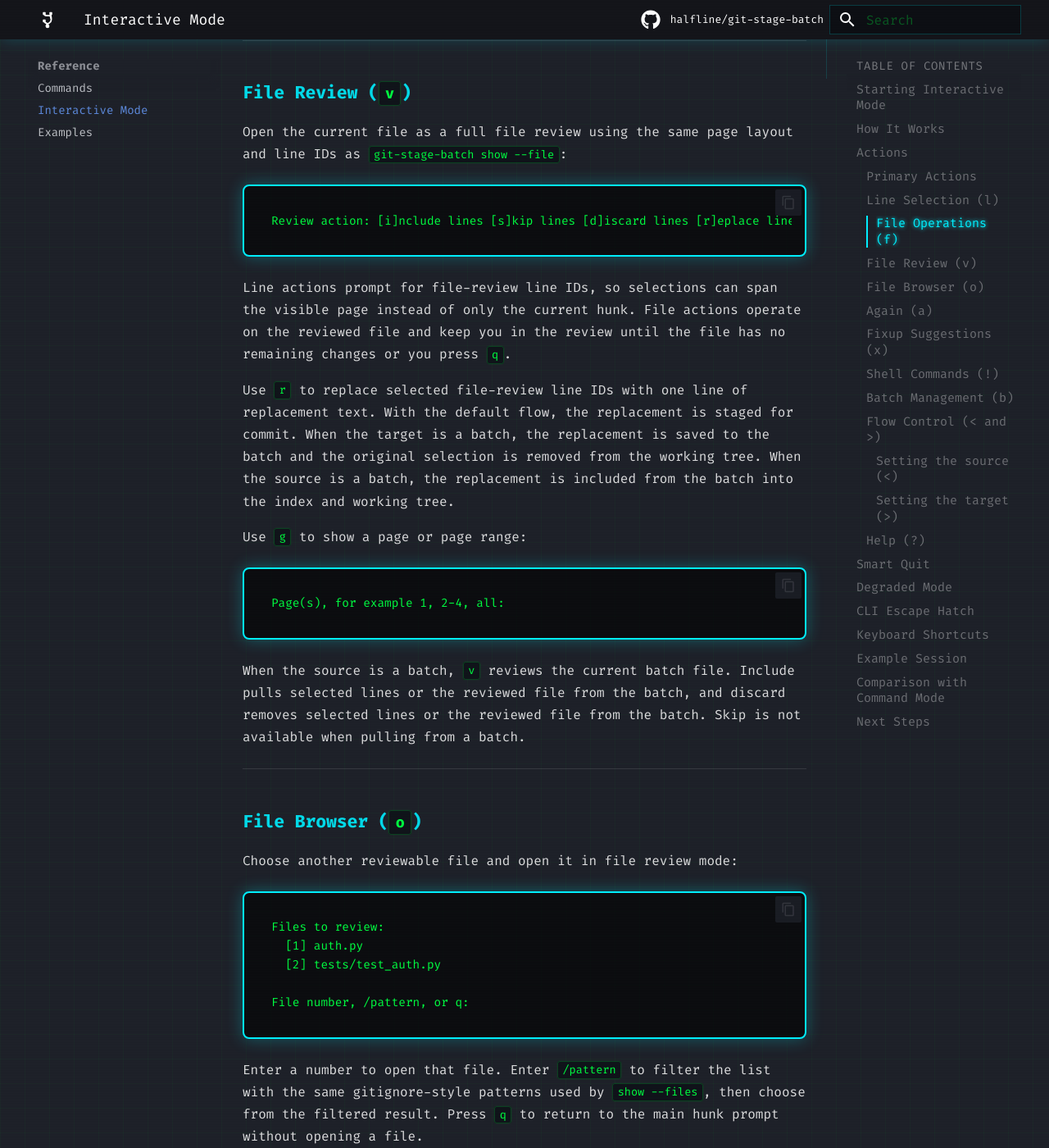
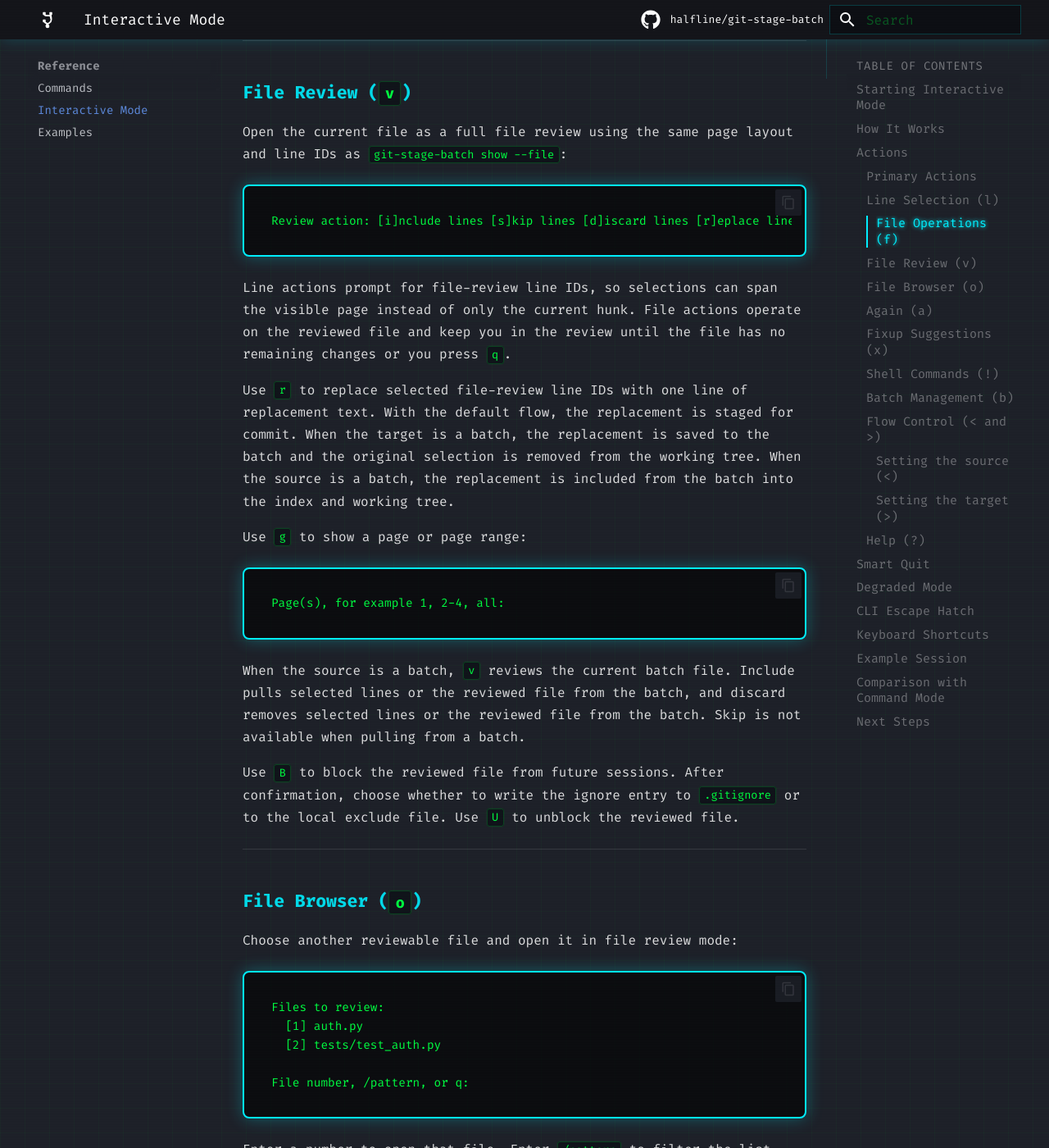
Before and after one commit to halfline/git-stage-batch, an MkDocs documentation site: the page built from docs/interactive.md, in a window 1280 px wide and 1400 px high, scrolled down 3246 px. Shown: the whole window at 82% size. Built offline with MkDocs 1.6.1 and Material for MkDocs 9.7.7, drawn with Linux system fonts in a browser that asks for light colours; comment, search, counter and statistics services are not loaded.

Commit message:
docs: Document review block actions
The interactive-mode guide describes file review, file choosing,
replacement, page selection, and source-aware line and file actions.

Users also need to know that file review can permanently exclude or restore
the reviewed file. The block action has a second choice between shared and
local ignore state.

This commit completes the block action slice by documenting the B and U
review actions, the block confirmation flow, and the gitignore versus local
exclude choice.

Interactive documentation now covers the file-level exclusion workflow
available directly from file review.

````diff
--- a/docs/interactive.md
+++ b/docs/interactive.md
@@ -107,7 +107,7 @@ Open the current file as a full file review using the same page layout and
 line IDs as `git-stage-batch show --file`:
 
 ```
-Review action: [i]nclude lines [s]kip lines [d]iscard lines [r]eplace lines [I]include file [S]skip file [D]discard file [g]page [q]back [?]help
+Review action: [i]nclude lines [s]kip lines [d]iscard lines [r]eplace lines [I]include file [S]skip file [D]discard file [B]block [U]unblock [g]page [q]back [?]help
 ```
 
 Line actions prompt for file-review line IDs, so selections can span the
@@ -131,6 +131,10 @@ When the source is a batch, `v` reviews the current batch file. Include pulls
 selected lines or the reviewed file from the batch, and discard removes
 selected lines or the reviewed file from the batch. Skip is not available when
 pulling from a batch.
+
+Use `B` to block the reviewed file from future sessions. After confirmation,
+choose whether to write the ignore entry to `.gitignore` or to the local
+exclude file. Use `U` to unblock the reviewed file.
 
 ---
 
````
